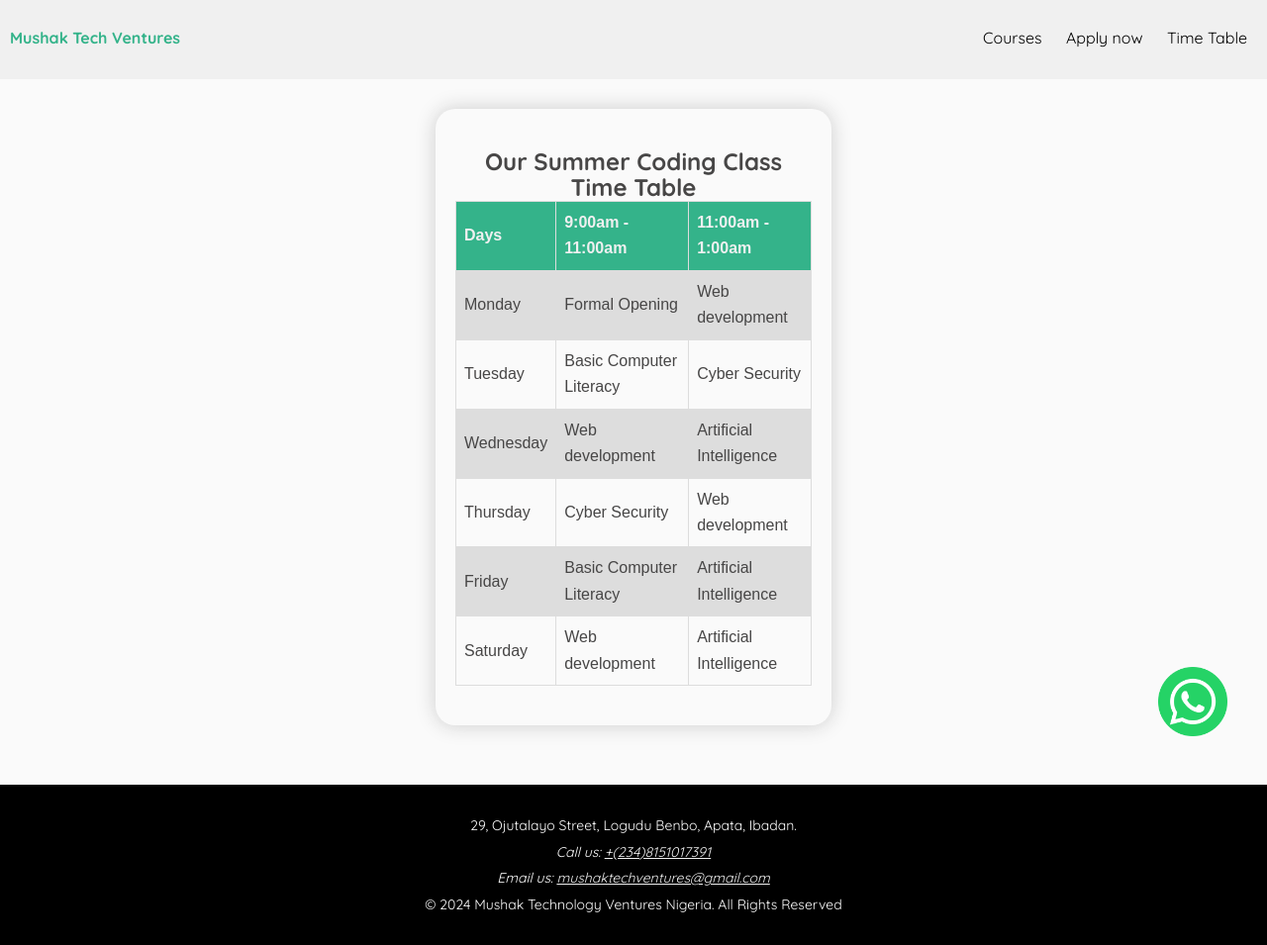
After one commit to tokelee/mushak, a Django app: page /timetable in a window 1280 px wide. The commit adds this page. Shown: the whole page at 99% size. Run offline with Django 4.2, Linux system fonts and the light colour scheme.

Commit message:
feat - add timetable page

```diff
--- a/tutorial/static/tutorial/css/tutorial.css
+++ b/tutorial/static/tutorial/css/tutorial.css
@@ -412,7 +412,7 @@ nav{
 
 .whatsapp{
     position: fixed;
-    bottom: 10vh;
+    bottom: 7vh;
     right: 40px;
     height: 70px;
     width: 70px;
@@ -492,6 +492,7 @@ label{
     box-shadow: 0 0 20px rgb(204, 204, 204);
     @media only screen and (max-width: 600px) {
         width: 100%;
+        overflow-x: scroll;
     }
 }
 
@@ -563,3 +564,26 @@ address a{
 @media only screen and (max-width: 300px) {
 
 }
+
+table {
+    font-family: arial, sans-serif;
+    border-collapse: collapse;
+    width: 100%;
+    box-sizing: border-box;
+  }
+
+  th{
+    background-color: var(--green);
+    color: var(--alternate-white);
+  }
+
+  td, th {
+    border: 1px solid #dddddd;
+    text-align: left;
+    padding: 8px;
+    box-sizing: border-box;
+  }
+
+  tr:nth-child(even) {
+    background-color: #dddddd;
+  }
--- a/tutorial/templates/tutorial/base.html
+++ b/tutorial/templates/tutorial/base.html
@@ -34,6 +34,7 @@
             <div class="big-screen-options">
               <a href="/#courses">Courses</a>
               <a href="/apply">Apply now</a>
+              <a href="/timetable">Time Table</a>
             </div>
 
             <button class="small-screen-toggle" onclick="showNavdropdown()">
@@ -52,6 +53,7 @@
           <a href="#courses">Courses</a>
 
           <a href="/apply">Apply now</a>
+          <a href="/timetable">Time Table</a>
         </div>
       </div>
     </nav>
--- a/tutorial/templates/tutorial/thank_you.html
+++ b/tutorial/templates/tutorial/thank_you.html
@@ -12,5 +12,5 @@
     <p>Keep an eye on your inbox for further details on the course schedule, resources, and how to get started. If you have any questions or need assistance, our team is here to support you every step of the way</p>
     </div>
 </div>
-
+<!-- mushak007 -->
 {% endblock body %}
--- /dev/null
+++ b/tutorial/templates/tutorial/timetable.html
@@ -0,0 +1,58 @@
+{% extends "./base.html" %}
+{% load static %}
+
+
+{% block body %}
+
+
+<div class="form">
+    <div class="thank-you-container">
+<h2>Our Summer Coding Class Time Table</h2>
+
+<table>
+    <tr>
+        <th>Days</th>
+        <th>9:00am - 11:00am</th>
+        <th>11:00am - 1:00am</th>
+    </tr>
+
+    <tr>
+        <td>Monday</td>
+        <td>Formal Opening</td>
+        <td>Web development</td>
+    </tr>
+
+    <tr>
+        <td>Tuesday</td>
+        <td>Basic Computer Literacy</td>
+        <td>Cyber Security</td>
+    </tr>
+
+    <tr>
+        <td>Wednesday</td>
+        <td>Web development</td>
+        <td>Artificial Intelligence</td>
+    </tr>
+
+    <tr>
+        <td>Thursday</td>
+        <td>Cyber Security</td>
+        <td>Web development</td>
+    </tr>
+
+    <tr>
+        <td>Friday</td>
+        <td>Basic Computer Literacy</td>
+        <td>Artificial Intelligence</td>
+    </tr>
+
+    <tr>
+        <td>Saturday</td>
+        <td>Web development</td>
+        <td>Artificial Intelligence</td>
+    </tr>
+</table>
+
+</div>
+</div>
+{% endblock body %}
--- a/tutorial/urls.py
+++ b/tutorial/urls.py
@@ -7,6 +7,7 @@ urlpatterns = [
     path('frontend', views.frontend, name='frontend'),
     path('apply', views.apply, name='apply'),
     path('thank-you', views.thank_you, name='thank_you'),
+    path('timetable', views.timetable, name='timetable'),
     # path('python-django', views.py_django_page, name='django_course_page'),
     # path('frontend', views.frontend, name='frontend_course_page'),
     # path('python', views.python, name='python_course_page'),
--- a/tutorial/views.py
+++ b/tutorial/views.py
@@ -47,6 +47,13 @@ def thank_you(request):
                       {'description': description, 'title': title})
     return response
 
+def timetable(request):
+    description = "Mushak Tech Ventures professional courses - Time table"
+    title = "Mushak Tech Ventures professional courses - Time table"
+    response = render(request, 'tutorial/timetable.html',
+                      {'description': description, 'title': title})
+    return response
+
 
 def frontend(request):
     description = "Discover a new level of web development and programming with Mushak Tech Ventures professional courses. Our project-based approach provides hands-on experience to solidify complex concepts, with explanations delivered in an easy-to-understand manner"
```
